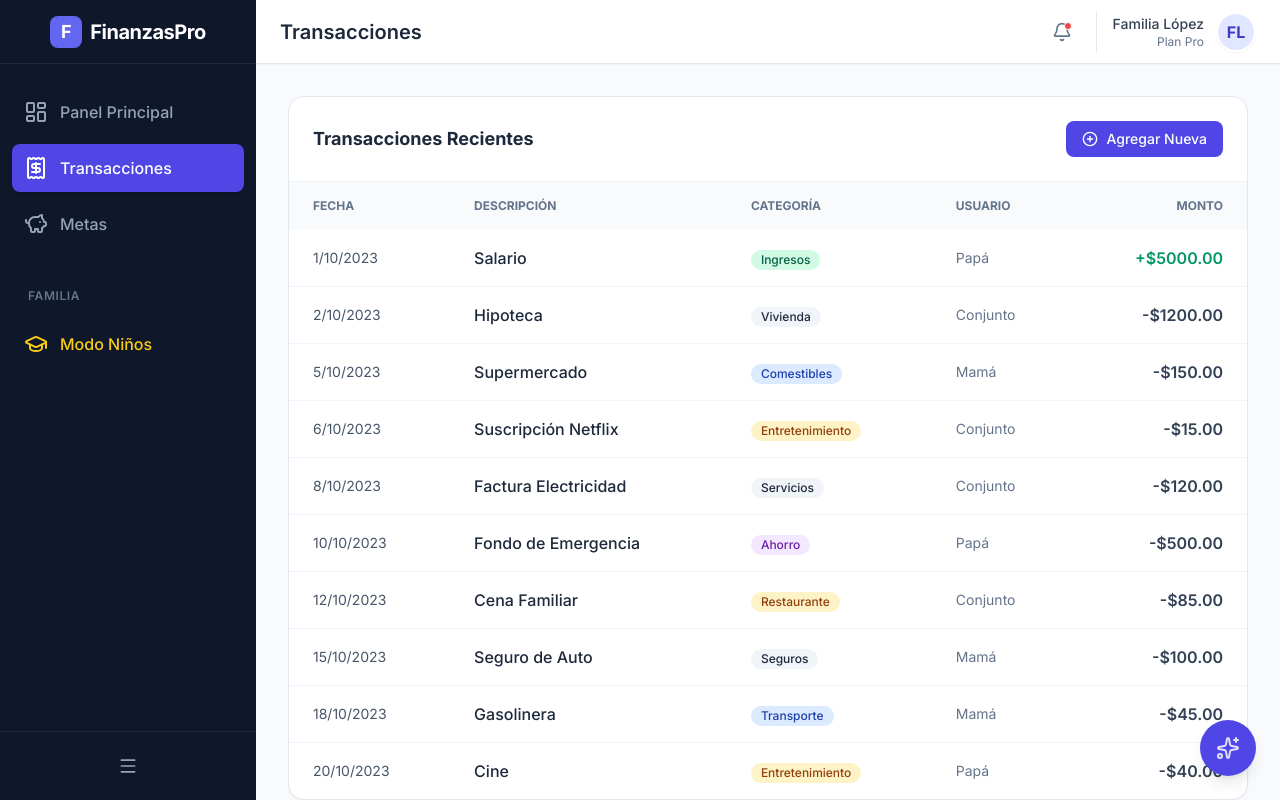
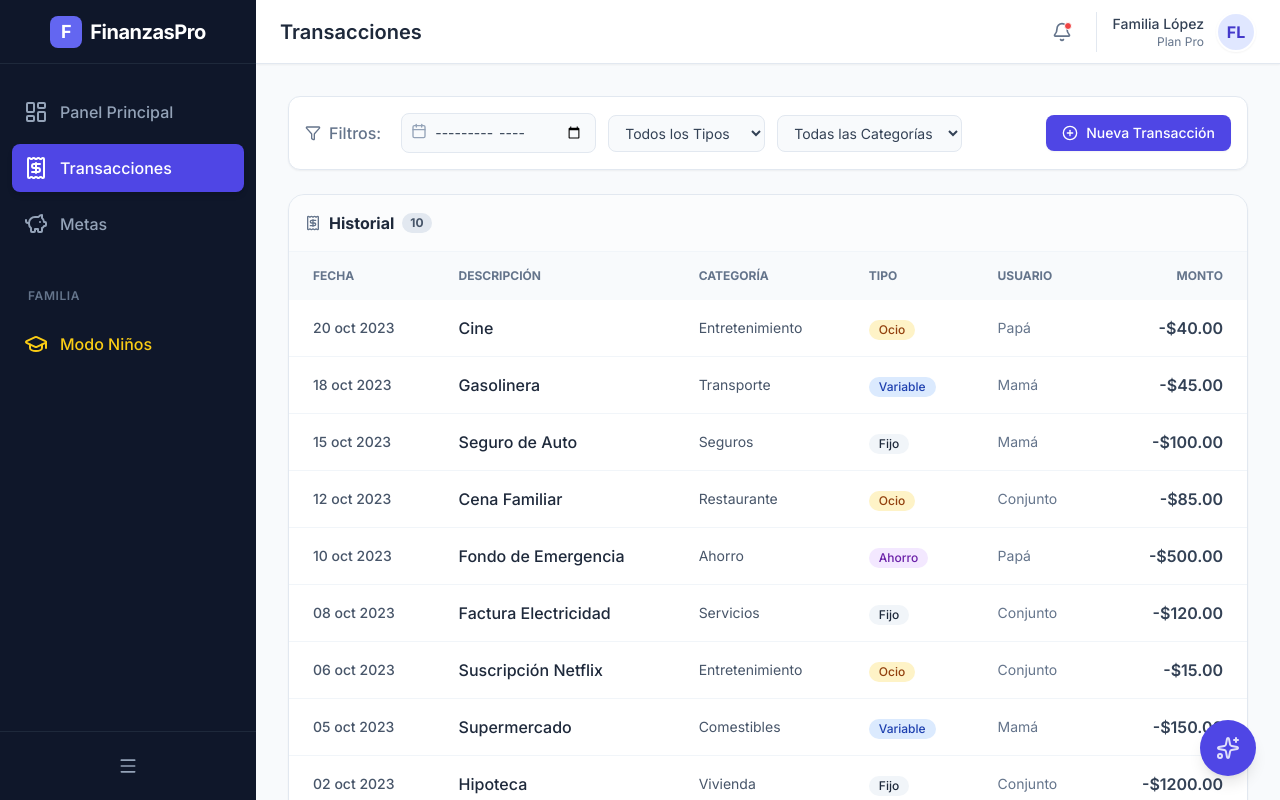
Before and after one commit to kike9083/presupuesto-familiar, a React (Vite) app: page / in a window 1280 px wide. Both pictures are taken after a click on the button "Transacciones". Built offline with nearby package versions, Linux system fonts and the light colour scheme.

Commit message:
feat: Add transaction filtering and search
Introduces new state and logic for filtering transactions by date, category, and type.
Also adds the UI elements for search and filtering.

```diff
--- a/App.tsx
+++ b/App.tsx
@@ -1,10 +1,10 @@
-import React, { useState } from 'react';
-import { LayoutDashboard, Receipt, PiggyBank, GraduationCap, Menu, LogOut, Settings, Bell, PlusCircle } from 'lucide-react';
+import React, { useState, useMemo } from 'react';
+import { LayoutDashboard, Receipt, PiggyBank, GraduationCap, Menu, LogOut, Settings, Bell, PlusCircle, Filter, Search, X, Calendar as CalendarIcon } from 'lucide-react';
 import { Dashboard } from './components/Dashboard';
 import { AIAssistant } from './components/AIAssistant';
 import { KidsMode } from './components/KidsMode';
 import { AddTransactionModal } from './components/AddTransactionModal';
-import { Transaction, Goal } from './types';
+import { Transaction, Goal, CategoryType } from './types';
 
 // Mock Initial Data (Translated)
 const INITIAL_TRANSACTIONS: Transaction[] = [
@@ -37,9 +37,35 @@ function App() {
   const [transactions, setTransactions] = useState<Transaction[]>(INITIAL_TRANSACTIONS);
   const [goals, setGoals] = useState<Goal[]>(INITIAL_GOALS);
 
+  // Filter State
+  const [filterDate, setFilterDate] = useState(''); // YYYY-MM
+  const [filterCategory, setFilterCategory] = useState('');
+  const [filterType, setFilterType] = useState<CategoryType | 'all'>('all');
+
   const handleAddTransaction = (newTx: Transaction) => {
     setTransactions(prev => [newTx, ...prev]);
     setIsModalOpen(false);
+  };
+
+  // Filter Logic
+  const filteredTransactions = useMemo(() => {
+    return transactions.filter(t => {
+      const matchesDate = filterDate ? t.date.startsWith(filterDate) : true;
+      const matchesCategory = filterCategory ? t.category === filterCategory : true;
+      const matchesType = filterType !== 'all' ? t.type === filterType : true;
+      return matchesDate && matchesCategory && matchesType;
+    }).sort((a, b) => new Date(b.date).getTime() - new Date(a.date).getTime());
+  }, [transactions, filterDate, filterCategory, filterType]);
+
+  // Derived lists for dropdowns
+  const uniqueCategories = useMemo(() => {
+    return Array.from(new Set(transactions.map(t => t.category))).sort();
+  }, [transactions]);
+
+  const resetFilters = () => {
+    setFilterDate('');
+    setFilterCategory('');
+    setFilterType('all');
   };
 
   const getTitle = (view: View) => {
@@ -164,32 +190,102 @@ function App() {
           )}
 
           {currentView === 'transactions' && (
-            <div className="p-8 max-w-5xl mx-auto">
-              <div className="bg-white rounded-2xl shadow-sm border border-slate-200 overflow-hidden">
-                <div className="p-6 border-b border-slate-100 flex justify-between items-center">
-                   <h3 className="font-bold text-lg text-slate-800">Transacciones Recientes</h3>
+            <div className="p-8 max-w-5xl mx-auto space-y-6">
+
+              {/* Filter Bar */}
+              <div className="bg-white p-4 rounded-xl shadow-sm border border-slate-200 flex flex-wrap gap-4 items-center justify-between">
+                <div className="flex flex-wrap gap-3 items-center flex-1">
+                  <div className="flex items-center gap-2 text-slate-500 font-medium mr-2">
+                    <Filter className="w-4 h-4" /> Filtros:
+                  </div>
+
+                  {/* Month Filter */}
+                  <div className="relative">
+                    <input
+                      type="month"
+                      value={filterDate}
+                      onChange={(e) => setFilterDate(e.target.value)}
+                      className="pl-8 pr-3 py-2 bg-slate-50 border border-slate-200 rounded-lg text-sm text-slate-700 focus:ring-2 focus:ring-indigo-500 outline-none"
+                    />
+                    <CalendarIcon className="w-4 h-4 text-slate-400 absolute left-2.5 top-2.5" />
+                  </div>
+
+                  {/* Type Filter */}
+                  <select
+                    value={filterType}
+                    onChange={(e) => setFilterType(e.target.value as CategoryType | 'all')}
+                    className="px-3 py-2 bg-slate-50 border border-slate-200 rounded-lg text-sm text-slate-700 focus:ring-2 focus:ring-indigo-500 outline-none"
+                  >
+                    <option value="all">Todos los Tipos</option>
+                    <option value="fixed">Gastos Fijos</option>
+                    <option value="variable">Gastos Variables</option>
+                    <option value="discretionary">Gastos Ocio</option>
+                    <option value="income">Ingresos</option>
+                    <option value="savings">Ahorros</option>
+                  </select>
+
+                  {/* Category Filter */}
+                  <select
+                    value={filterCategory}
+                    onChange={(e) => setFilterCategory(e.target.value)}
+                    className="px-3 py-2 bg-slate-50 border border-slate-200 rounded-lg text-sm text-slate-700 focus:ring-2 focus:ring-indigo-500 outline-none"
+                  >
+                    <option value="">Todas las Categorías</option>
+                    {uniqueCategories.map(cat => (
+                      <option key={cat} value={cat}>{cat}</option>
+                    ))}
+                  </select>
+
+                  {/* Reset Button */}
+                  {(filterDate || filterCategory || filterType !== 'all') && (
+                    <button
+                      onClick={resetFilters}
+                      className="flex items-center gap-1 text-sm text-red-500 hover:text-red-700 font-medium px-2"
+                    >
+                      <X className="w-3 h-3" /> Limpiar
+                    </button>
+                  )}
+                </div>
+
                 <button
                   onClick={() => setIsModalOpen(true)}
-                      className="px-4 py-2 bg-indigo-600 text-white text-sm font-medium rounded-lg hover:bg-indigo-700 transition-colors flex items-center gap-2"
+                  className="px-4 py-2 bg-indigo-600 text-white text-sm font-medium rounded-lg hover:bg-indigo-700 transition-colors flex items-center gap-2 shadow-sm"
                 >
-                     <PlusCircle className="w-4 h-4" /> Agregar Nueva
+                  <PlusCircle className="w-4 h-4" /> Nueva Transacción
                 </button>
               </div>
+
+              {/* Table */}
+              <div className="bg-white rounded-2xl shadow-sm border border-slate-200 overflow-hidden">
+                <div className="p-4 border-b border-slate-100 flex justify-between items-center bg-slate-50/50">
+                   <h3 className="font-bold text-slate-800 flex items-center gap-2">
+                     <Receipt className="w-4 h-4 text-slate-500" />
+                     Historial
+                     <span className="bg-slate-200 text-slate-600 text-xs px-2 py-0.5 rounded-full">
+                       {filteredTransactions.length}
+                     </span>
+                   </h3>
+                </div>
+                {filteredTransactions.length > 0 ? (
                   <table className="w-full text-left">
                     <thead className="bg-slate-50 text-slate-500 text-xs uppercase font-semibold">
                       <tr>
                         <th className="px-6 py-4">Fecha</th>
                         <th className="px-6 py-4">Descripción</th>
                         <th className="px-6 py-4">Categoría</th>
+                        <th className="px-6 py-4">Tipo</th>
                         <th className="px-6 py-4">Usuario</th>
                         <th className="px-6 py-4 text-right">Monto</th>
                       </tr>
                     </thead>
                     <tbody className="divide-y divide-slate-100">
-                    {transactions.map((t) => (
+                      {filteredTransactions.map((t) => (
                         <tr key={t.id} className="hover:bg-slate-50 transition-colors">
-                        <td className="px-6 py-4 text-sm text-slate-600">{new Date(t.date).toLocaleDateString('es-ES')}</td>
+                          <td className="px-6 py-4 text-sm text-slate-600 font-medium">
+                            {new Date(t.date).toLocaleDateString('es-ES', { day: '2-digit', month: 'short', year: 'numeric' })}
+                          </td>
                           <td className="px-6 py-4 font-medium text-slate-800">{t.description}</td>
+                          <td className="px-6 py-4 text-sm text-slate-600">{t.category}</td>
                           <td className="px-6 py-4">
                             <span className={`inline-flex items-center px-2.5 py-0.5 rounded-full text-xs font-medium capitalize
                               ${t.type === 'income' ? 'bg-emerald-100 text-emerald-800' : ''}
@@ -198,7 +294,10 @@ function App() {
                               ${t.type === 'discretionary' ? 'bg-amber-100 text-amber-800' : ''}
                               ${t.type === 'savings' ? 'bg-purple-100 text-purple-800' : ''}
                             `}>
-                            {t.category}
+                              {t.type === 'fixed' ? 'Fijo' :
+                               t.type === 'variable' ? 'Variable' :
+                               t.type === 'discretionary' ? 'Ocio' :
+                               t.type === 'income' ? 'Ingreso' : 'Ahorro'}
                             </span>
                           </td>
                            <td className="px-6 py-4 text-sm text-slate-500">{t.user}</td>
@@ -209,6 +308,13 @@ function App() {
                       ))}
                     </tbody>
                   </table>
+                ) : (
+                  <div className="p-12 text-center text-slate-400 flex flex-col items-center">
+                    <Search className="w-12 h-12 mb-3 opacity-20" />
+                    <p>No se encontraron transacciones con estos filtros.</p>
+                    <button onClick={resetFilters} className="mt-2 text-indigo-600 text-sm hover:underline">Limpiar filtros</button>
+                  </div>
+                )}
               </div>
             </div>
           )}
```
Lines whose indentation alone changed are shown as unchanged.
